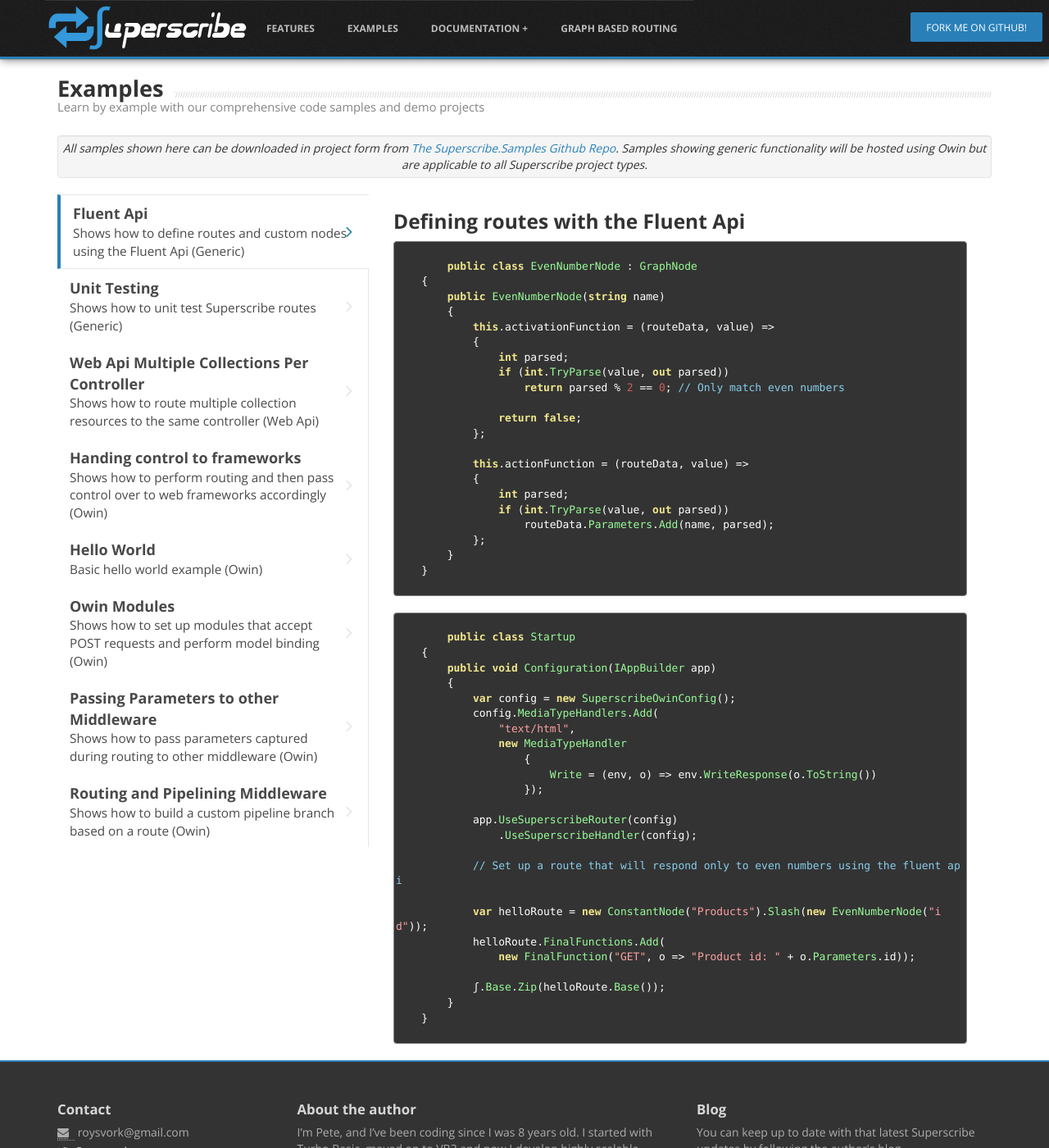
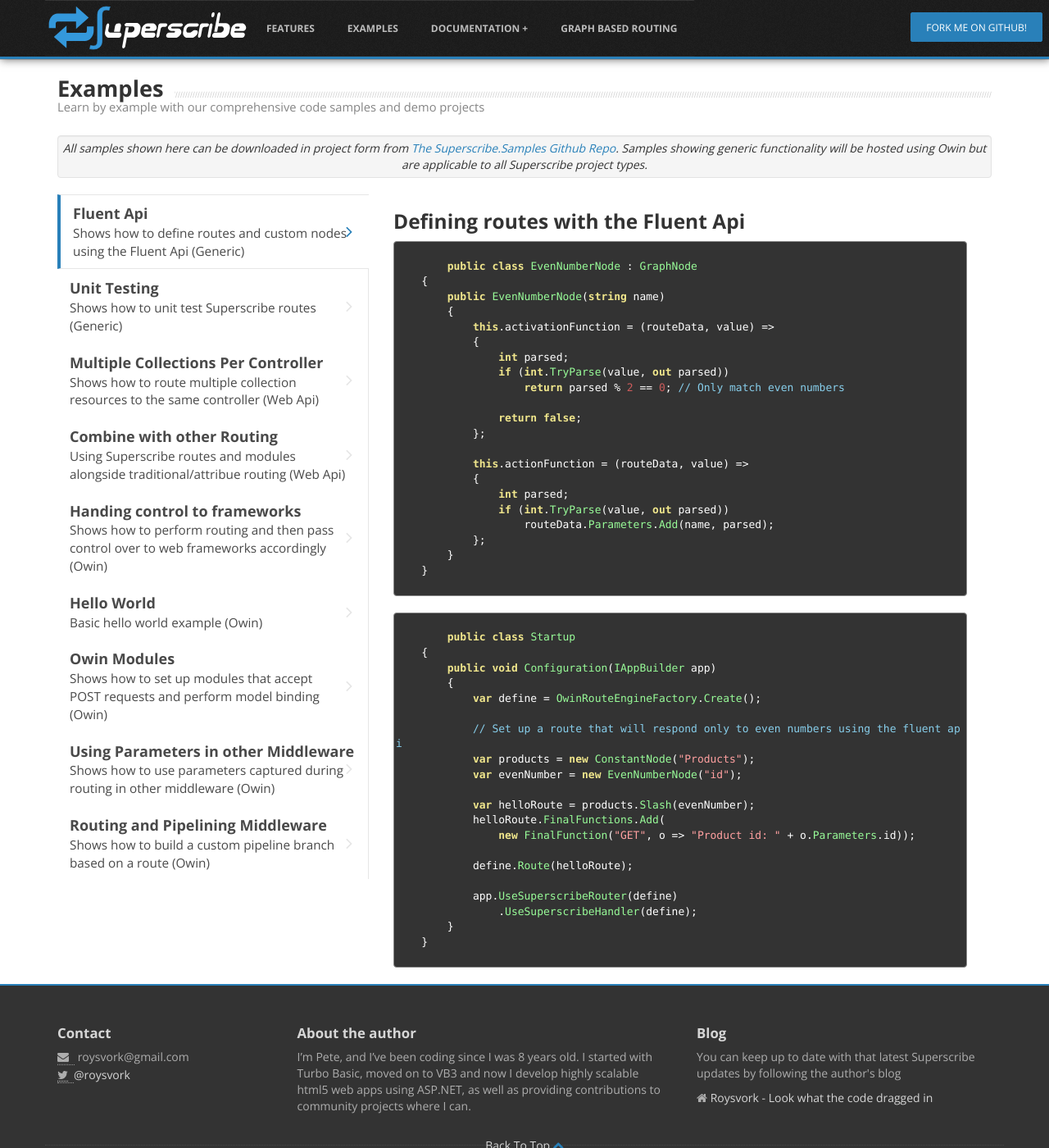
Before and after one commit to beyond-code-github/Superscribe, a Jekyll site: the page built from examples.markdown, in a window 1280 px wide and 1400 px high. Shown: the whole window at 82% size. Built offline with Jekyll 4.4.1, drawn with Linux system fonts in a browser that asks for light colours; some web fonts are replaced; Markdown is read by kramdown in place of the engine named in the settings.

Commit message:
Updated index, features and examples to reflect changes in 0.4

```diff
--- a/examples.markdown
+++ b/examples.markdown
@@ -26,10 +26,16 @@
 			</li>
 			<li>
 				<a href="#webapimultiplecollections" data-toggle="tab">
-					Web Api Multiple Collections Per Controller<small>Shows how to route multiple collection resources to the same controller (Web Api)</small>
+					Multiple Collections Per Controller<small>Shows how to route multiple collection resources to the same controller (Web Api)</small>
 					<i class="icon-angle-right"></i>
 				</a>
 			</li>
+            <li>
+                <a href="#alongsidetraditionalrouting" data-toggle="tab">
+                    Combine with other Routing<small>Using Superscribe routes and modules alongside traditional/attribue routing (Web Api)</small>
+                    <i class="icon-angle-right"></i>
+                </a>
+            </li>
 			<li>
 				<a href="#owinframeworkhandover" data-toggle="tab">
 					Handing control to frameworks<small>Shows how to perform routing and then pass control over to web frameworks accordingly (Owin)</small>
@@ -50,7 +56,7 @@
 			</li>
 			<li>
 				<a href="#owinparameters" data-toggle="tab">
-					Passing Parameters to other Middleware<small>Shows how to pass parameters captured during routing to other middleware (Owin)</small>
+					Using Parameters in other Middleware<small>Shows how to use parameters captured during routing in other middleware (Owin)</small>
 					<i class="icon-angle-right"></i>
 				</a>
 			</li>
@@ -94,24 +100,20 @@
     {
         public void Configuration(IAppBuilder app)
         {
-            var config = new SuperscribeOwinConfig();
-            config.MediaTypeHandlers.Add(
-                "text/html",
-                new MediaTypeHandler
-                    {
-                        Write = (env, o) => env.WriteResponse(o.ToString())
-                    });
-
-            app.UseSuperscribeRouter(config)
-                .UseSuperscribeHandler(config);
+            var define = OwinRouteEngineFactory.Create();
 
             // Set up a route that will respond only to even numbers using the fluent api
+            var products = new ConstantNode("Products");
+            var evenNumber = new EvenNumberNode("id");
 
-            var helloRoute = new ConstantNode("Products").Slash(new EvenNumberNode("id"));
+            var helloRoute = products.Slash(evenNumber);
             helloRoute.FinalFunctions.Add(
-            	new FinalFunction("GET", o => "Product id: " + o.Parameters.id));
+                new FinalFunction("GET", o => "Product id: " + o.Parameters.id));
 
-            ʃ.Base.Zip(helloRoute.Base());
+            define.Route(helloRoute);
+
+            app.UseSuperscribeRouter(define)
+                .UseSuperscribeHandler(define);
         }
     }
 			</pre>
@@ -123,105 +125,37 @@
 	[TestClass]
     public class SuperscribeUnitTests
     {
-        private RouteWalker&lt;RouteData&gt; routeWalker;
+        private IRouteEngine define;
 
         [TestInitialize]
         public void Setup()
         {
-            routeWalker = new RouteWalker&lt;RouteData&gt;(ʃ.Base);
+            define = RouteEngineFactory.Create();
 
-            ʃ.Route(ʅ =>
-                ʅ / "Hello" / (
-                    ʅ / "World"         * (o => "Hello World!")
-                  | ʅ / (ʃString)"Name" * (o => "Hello " + o.Parameters.Name)));
-        }
-
-        [TestCleanup]
-        public void Cleanup()
-        {
-            ʃ.Reset();
+            define.Route(r => r / "Hello" / "World", o => "Hello World!");
+            define.Route(r => r / "Hello" / (String)"Name", o => "Hello " + o.Parameters.Name);
         }
 
         [TestMethod]
         public void Test_Hello_World_Get()
         {
-            var routeData = new RouteData();
-            routeWalker.WalkRoute("/Hello/World", "Get", routeData);
+            var routeWalker = define.Walker();
+            var data = routeWalker.WalkRoute("/Hello/World", "Get", new RouteData());
 
-            Assert.AreEqual("Hello World!", routeData.Response);
+            Assert.AreEqual("Hello World!", data.Response);
         }
 
         [TestMethod]
         public void Test_Hello_Name_Get()
         {
-            var routeData = new RouteData();
-            routeWalker.WalkRoute("/Hello/Kathryn", "Get", routeData);
+            var routeWalker = define.Walker();
+            var data = routeWalker.WalkRoute("/Hello/Kathryn", "Get", new RouteData());
 
-            Assert.AreEqual("Kathryn", routeData.Parameters.Name);
-            Assert.AreEqual("Hello Kathryn", routeData.Response);
+            Assert.AreEqual("Kathryn", data.Parameters.Name);
+            Assert.AreEqual("Hello Kathryn", data.Response);
         }
     }
 				</pre>
-				<pre class="prettyprint">
-
-	public class RouteData : IRouteData
-    {
-        private string actionName;
-
-        private string controllerName;
-
-        public RouteData()
-        {
-            this.Parameters = new DynamicDictionary();
-        }
-
-        public dynamic Parameters { get; set; }
-
-        public bool ActionNameSpecified { get; private set; }
-
-        public string ActionName
-        {
-            get
-            {
-                return this.actionName;
-            }
-            set
-            {
-                this.ActionNameSpecified = true;
-                this.actionName = value;
-            }
-        }
-
-        public bool ControllerNameSpecified { get; private set; }
-
-        public string ControllerName
-        {
-            get
-            {
-                return this.controllerName;
-            }
-            set
-            {
-                this.ControllerNameSpecified = true;
-                this.controllerName = value;
-            }
-        }
-
-        public object Response { get; set; }
-
-        public bool ParamConversionError { get; set; }
-
-        public T Bind&lt;T&gt;() where T : class
-        {
-            throw new System.NotImplementedException();
-        }
-
-        public T Require&lt;T&gt;() where T : class
-        {
-            throw new System.NotImplementedException();
-        }
-    }
-	  			</pre>
 		  	</div>
 		  	<div class="tab-pane col-sm-12 col-md-12" id="webapimultiplecollections">
 	  			<h3>Multiple collection resources per controller in Asp.Net Web Api</h3>
@@ -233,16 +167,15 @@
         {
             config.Formatters.Remove(config.Formatters.XmlFormatter);
 
-            SuperscribeConfig.Register(config);
+            var define = SuperscribeConfig.Register(config);
 
-            ʃ.Route(ʅ => "api" / "Blogs".Controller() / -(ʃInt)"blogid" / (
-                ʅ["GET"] / (
-                      ʅ / "Posts".Action("GetBlogPosts")
-                    | ʅ / "Tags".Action("GetBlogTags"))
-                | ʅ["POST"] / (
-                      ʅ / "Posts".Action("PostBlogPost")
-                    | ʅ / "Tags".Action("PostBlogTag"))));
+            var blogs = define.Route(r => r / "api" / "Blogs".Controller() / -(Int)"blogid");
 
+            define.Get(blogs / "Posts".Action("GetBlogPosts"));
+            define.Get(blogs / "Tags".Action("GetBlogTags"));
+
+            define.Post(blogs / "Posts".Action("PostBlogPost"));
+            define.Post(blogs / "Tags".Action("PostBlogTag"));
         }
     }
 				</pre>
@@ -287,7 +220,74 @@
     }
     			</pre>
 		  	</div>
-			<div class="tab-pane col-sm-12 col-md-12" id="owinframeworkhandover">
+			<div class="tab-pane col-sm-12 col-md-12" id="alongsidetraditionalrouting">
+                <h3>Using Superscribe routes and modules alongside traditional/attribue routing in Asp.Net Web Api</h3>
+                <pre class="prettyprint">
+
+    public class ValuesController : ApiController
+    {
+        public IEnumerable<string> Get()
+        {
+            return new string[] { "value1", "value2" };
+        }
+
+        public string Get(int id)
+        {
+            return "value";
+        }
+    }
+                </pre>
+                <pre class="prettyprint">
+
+    public class MoviesController : ApiController
+    {
+        [Route("movies")]
+        public IEnumerable<string> Get()
+        {
+            return new[] { "The Matrix", "Lord of the Rings" };
+        }
+    }
+                </pre>
+                <pre class="prettyprint">
+
+    public class HelloWorldModule : SuperscribeModule
+    {
+        public HelloWorldModule()
+        {
+            this.Get["/"] = o => new { Message = "Hello World" };
+
+            this.Get["Hello" / (String)"Name"] =
+                o => new { Message = "Hello, " + o.Parameters.Name };
+        }
+    }
+                </pre>
+                <pre class="prettyprint">
+
+    public class Startup
+    {
+        public void Configuration(IAppBuilder app)
+        {
+            var define = OwinRouteEngineFactory.Create();
+            var httpconfig = new HttpConfiguration();
+
+            httpconfig.Formatters.Remove(httpconfig.Formatters.XmlFormatter);
+            httpconfig.MapHttpAttributeRoutes();
+            httpconfig.Routes.MapHttpRoute(
+                name: "DefaultApi",
+                routeTemplate: "api/{controller}/{id}",
+                defaults: new { controller = "values", id = RouteParameter.Optional });
+
+            SuperscribeConfig.RegisterModules(httpconfig, define);
+
+            // Access values controller without falling back to web api routing
+            define.Route("values".Controller());
+
+            app.UseSuperscribeRouter(define)
+                .UseWebApiWithSuperscribe(httpconfig, define);
+        }
+    }
+                </pre>
+            </div><div class="tab-pane col-sm-12 col-md-12" id="owinframeworkhandover">
 	  			<h3>Handing control from Supersribe to web frameworks for handling requests</h3>
 				<pre class="prettyprint">
 
@@ -323,12 +323,13 @@
                 defaults: new { controller = "Hello" }
             );
 
-            app.UseSuperscribeRouter(new SuperscribeOwinConfig());
+            var define = OwinRouteEngineFactory.Create();
 
             // Set up a route that will forward requests to either web api or nancy
-            ʃ.Route(ʅ => ʅ / "api" / (
-                  ʅ / "webapi" * Pipeline.Action(o => o.UseWebApi(httpconfig))
-                | ʅ / "nancy" * Pipeline.Action(o => o.UseNancy())));
+            define.Pipeline("api/webapi").UseWebApi(httpconfig);
+            define.Pipeline("api/nancy").UseNancy();
+
+            app.UseSuperscribeRouter(define);
         }
     }
 				</pre>
@@ -341,14 +342,12 @@
     {
         public void Configuration(IAppBuilder app)
         {
-            var config = new SuperscribeOwinConfig();
-            config.MediaTypeHandlers.Add("text/html", new MediaTypeHandler
-            	{ Write = (env, o) => env.WriteResponse(o.ToString()) });
+            var define = OwinRouteEngineFactory.Create();
 
-            app.UseSuperscribeRouter(config)
-                .UseSuperscribeHandler(config);
+            define.Route("Hello/World", o => "Hello World");
 
-            ʃ.Route(ʅ => ʅ / "Hello" / "World" * (o => "Hello World"));
+            app.UseSuperscribeRouter(define)
+                .UseSuperscribeHandler(define);
         }
     }
 				</pre>
@@ -407,10 +406,9 @@
     {
         public void Configuration(IAppBuilder app)
         {
-            var config = new SuperscribeOwinConfig();
-            config.MediaTypeHandlers.Add("text/html", new MediaTypeHandler
-            	{ Write = (env, o) => env.WriteResponse(o.ToString()) });
-            config.MediaTypeHandlers.Add("application/json", new MediaTypeHandler {
+            var options = new SuperscribeOwinOptions();
+            options.MediaTypeHandlers.Add("application/json", new MediaTypeHandler
+            {
                    Write = (env, o) => env.WriteResponse(JsonConvert.SerializeObject(o)),
                    Read = (env, type) =>
                    {
@@ -424,14 +422,16 @@
                    }
                });
 
-            app.UseSuperscribeRouter(config)
-                .UseSuperscribeHandler(config);
+            var engine = OwinRouteEngineFactory.Create(options);
+
+            app.UseSuperscribeRouter(engine)
+                .UseSuperscribeHandler(engine);
         }
     }
 				</pre>
 			</div>
 			<div class="tab-pane col-sm-12 col-md-12" id="owinparameters">
-	  			<h3>Passing parameters captured during routing to other Middleware</h3>
+	  			<h3>Using parameters captured during routing in other Middleware</h3>
 				<pre class="prettyprint">
 
 	public class AddName
@@ -461,16 +461,13 @@
     {
         public void Configuration(IAppBuilder app)
         {
-            var config = new SuperscribeOwinConfig();
-            config.MediaTypeHandlers.Add(
-                "text/html",
-                new MediaTypeHandler { Write = (env, o) => env.WriteResponse(o.ToString()) });
+            var define = OwinRouteEngineFactory.Create();
 
-            app.UseSuperscribeRouter(config)
+            app.UseSuperscribeRouter(define)
                 .Use(typeof(AddName))
-                .UseSuperscribeHandler(config);
+                .UseSuperscribeHandler(define);
 
-            ʃ.Route(ʅ => ʅ / "Hello" / (ʃString)"Name" * (o => "Hello"));
+            define.Route(r => r / "Hello" / (String)"Name", o => "Hello");
         }
     }
 				</pre>
@@ -505,21 +502,16 @@
     {
         public void Configuration(IAppBuilder app)
         {
-            var config = new SuperscribeOwinConfig();
-            config.MediaTypeHandlers.Add(
-                "text/html",
-                new MediaTypeHandler { Write = (env, o) => env.WriteResponse(o.ToString()) });
+            var define = OwinRouteEngineFactory.Create();
 
-            // Advanced superscribe pipelining example
+            define.Pipeline("Hello").Use(typeof(PadResponse), "h1");
+            define.Pipeline("Goodbye").Use(typeof(PadResponse), "marquee");
 
-            app.UseSuperscribeRouter(config)
-              .UseSuperscribeHandler(config);
+            define.Route("Hello/World", o => "Hello World");
+            define.Route("Goodbye/World", o => "Goodbye World");
 
-            ʃ.Route(ʅ => ʅ / "Hello" * Pipeline.Action&lt;PadResponse&gt;("h1")
-                                / "World" * (o => "Hello World"));
-
-            ʃ.Route(ʅ => ʅ / "Mad" * Pipeline.Action&lt;PadResponse&gt;("marquee")
-                                / "World" * (o => "Hello World"));
+            app.UseSuperscribeRouter(define)
+              .UseSuperscribeHandler(define);
         }
     }
 				</pre>
```
Also changed, not shown: other parts of examples.markdown (+2 -2 lines), features.markdown (+69 -73 lines), index.html (+33 -69 lines).
